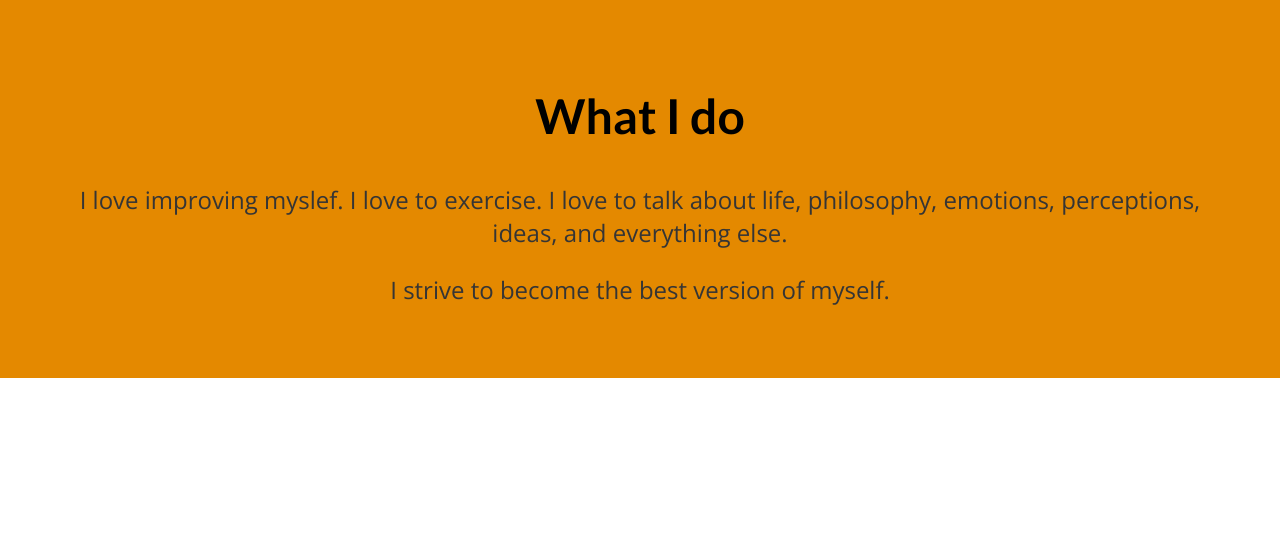
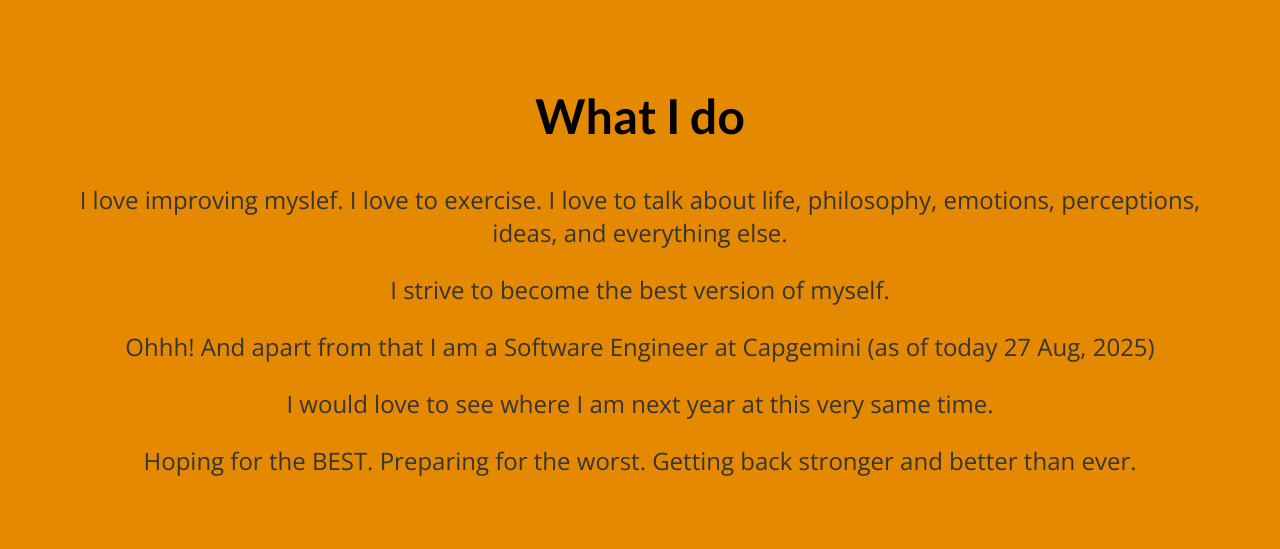
Before and after one commit to andipchauhan/Blog_Project_Django, a Django app: page / in a window 1280 px wide. Shown: the part 930-1479 px from the top of the page. Before the commit the page ends 1308 px from the top, so only its background shows below. Run offline with Django 5.2, Linux system fonts and the light colour scheme; data comes from the database, SQL or seed files in the repository; both versions use the stored data as it was after the commit.

Commit message:
Let me tell you WHAT I DO

```diff
--- a/my_site/blog/templates/blog/index.html
+++ b/my_site/blog/templates/blog/index.html
@@ -36,5 +36,8 @@ My blog
     <h2>What I do</h2>
     <p>I love improving myslef. I love to exercise. I love to talk about life, philosophy, emotions, perceptions, ideas, and everything else.</p>
     <p>I strive to become the best version of myself.</p>
+    <p>Ohhh! And apart from that I am a Software Engineer at Capgemini (as of today 27 Aug, 2025)</p>
+    <p>I would love to see where I am next year at this very same time.</p>
+    <p>Hoping for the BEST. Preparing for the worst. Getting back stronger and better than ever.</p>
 </section>
 {% endblock content %}
```
Also changed, not shown: my_site/db.sqlite3.
